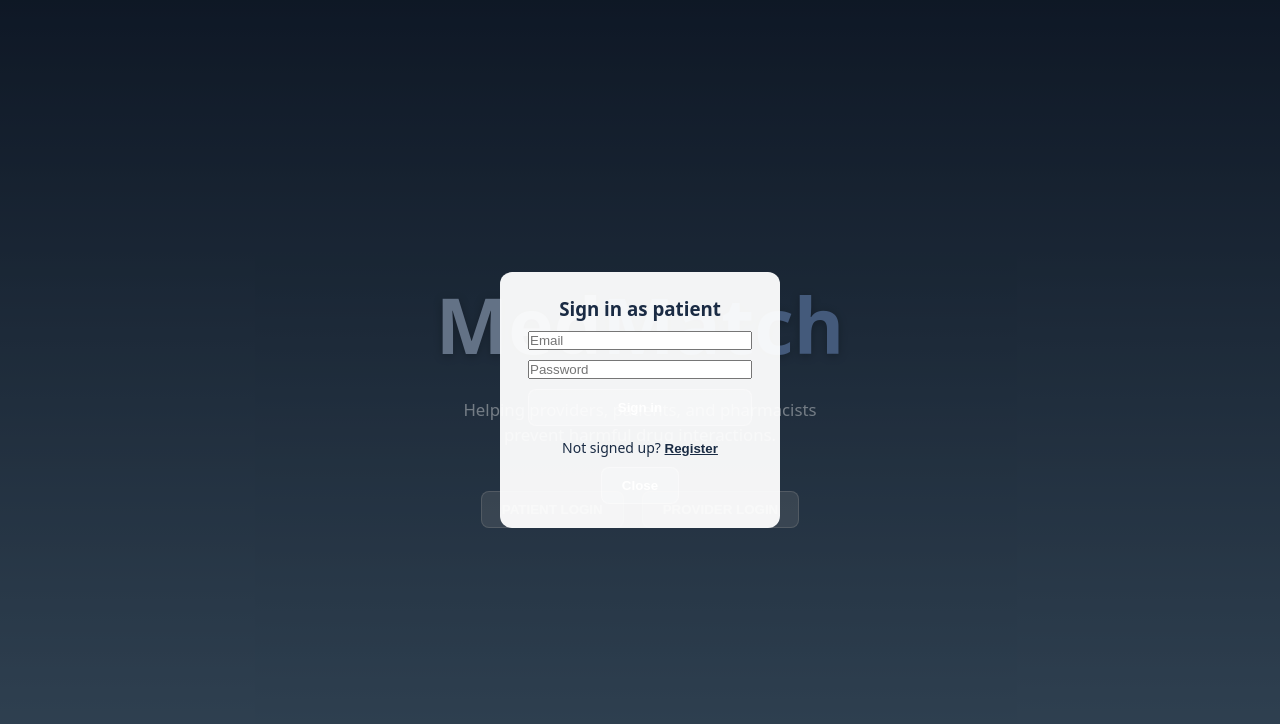
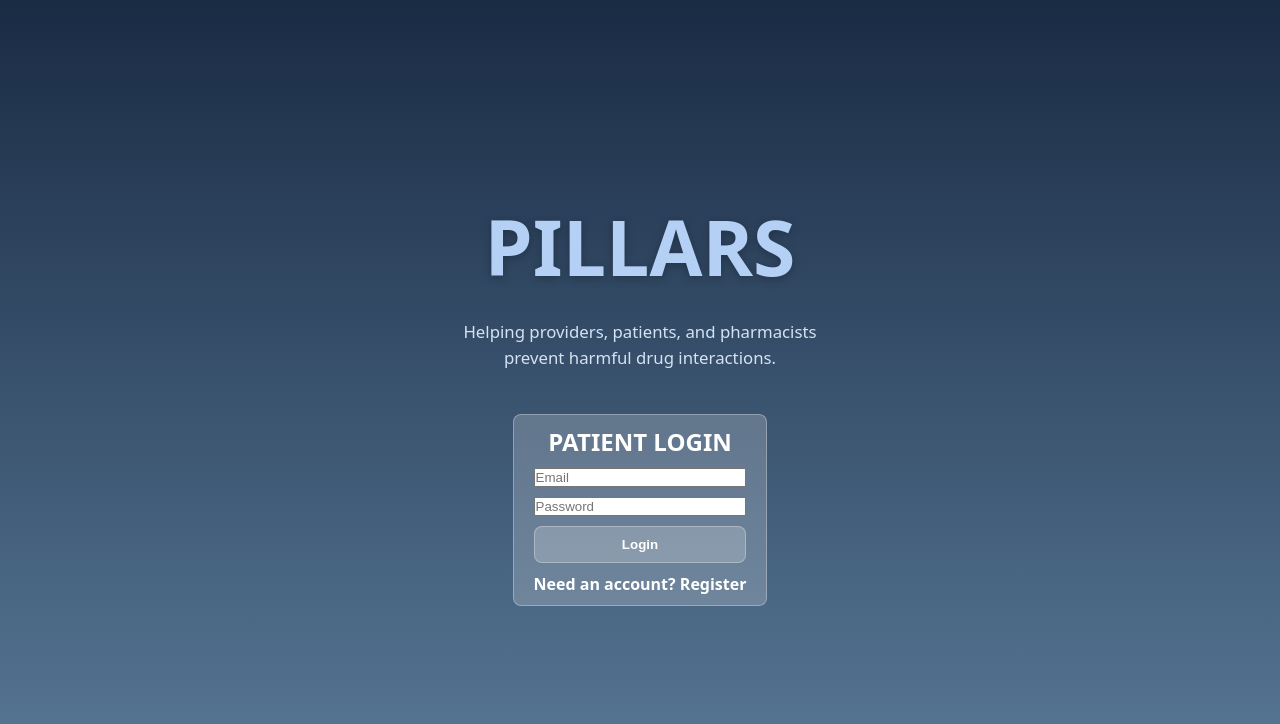
Before and after one commit to DevinciCodes/med-demo, a React (Vite) app in the folder client/: page / in a window 1280 px wide. Both pictures are taken after a click on the button "PATIENT LOGIN". Shown: the top 724 px of the page. Built offline with nearby package versions, Linux system fonts and the light colour scheme.

Commit message:
"Added firebase authentication setup and home page login form"

```diff
--- a/client/src/components/AuthModal.jsx
+++ /dev/null
@@ -1,107 +0,0 @@
-// src/components/AuthModal.jsx
-import { useState } from "react";
-import { auth, db } from "../firebase";
-import {
-  signInWithEmailAndPassword,
-  createUserWithEmailAndPassword,
-} from "firebase/auth";
-import { doc, setDoc, serverTimestamp } from "firebase/firestore";
-
-export default function AuthModal({ role = "patient", onClose, onSuccess }) {
-  const [mode, setMode] = useState("signin"); // 'signin' | 'register'
-  const [msg, setMsg] = useState("");
-  const [loading, setLoading] = useState(false);
-
-  async function handleSignIn(e) {
-    e.preventDefault();
-    setMsg(""); setLoading(true);
-    const form = new FormData(e.currentTarget);
-    const email = form.get("email");
-    const password = form.get("password");
-    try {
-      await signInWithEmailAndPassword(auth, email, password);
-      onSuccess?.(); onClose();
-    } catch (err) {
-      setMsg(err.message);
-    } finally { setLoading(false); }
-  }
-
-  async function handleRegister(e) {
-    e.preventDefault();
-    setMsg(""); setLoading(true);
-    const form = new FormData(e.currentTarget);
-    const name = form.get("name");
-    const email = form.get("email");
-    const password = form.get("password");
-
-    try {
-      const cred = await createUserWithEmailAndPassword(auth, email, password);
-      const uid = cred.user.uid;
-      // create a user profile doc
-      await setDoc(doc(db, "users", uid), {
-        name, email, role,
-        createdAt: serverTimestamp(),
-      });
-      setMsg("Registered successfully. Please sign in.");
-      setMode("signin");
-    } catch (err) {
-      setMsg(err.message);
-    } finally { setLoading(false); }
-  }
-
-  return (
-    <div className="modal-backdrop" onClick={onClose}>
-      <div className="modal" onClick={(e) => e.stopPropagation()}>
-        <h3 style={{ marginTop: 0, marginBottom: 10 }}>
-          {mode === "signin" ? `Sign in as ${role}` : `Create ${role} account`}
-        </h3>
-
-        {mode === "signin" ? (
-          <form onSubmit={handleSignIn} style={{ display: "grid", gap: 10 }}>
-            <input name="email" type="email" placeholder="Email" required />
-            <input name="password" type="password" placeholder="Password" required />
-            <button className="login-btn" type="submit" disabled={loading}>
-              {loading ? "Signing in..." : "Sign in"}
-            </button>
-          </form>
-        ) : (
-          <form onSubmit={handleRegister} style={{ display: "grid", gap: 10 }}>
-            <input name="name" placeholder="Full name" required />
-            <input name="email" type="email" placeholder="Email" required />
-            <input name="password" type="password" placeholder="Password (min 6)" minLength={6} required />
-            <button className="login-btn" type="submit" disabled={loading}>
-              {loading ? "Creating..." : "Create account"}
-            </button>
-          </form>
-        )}
-
-        {msg && <p style={{ color: "#b00020", marginTop: 10 }}>{msg}</p>}
-
-        <div style={{ marginTop: 12, fontSize: 14 }}>
-          {mode === "signin" ? (
-            <>Not signed up?{" "}
-              <button onClick={() => setMode("register")} style={linkBtn}>Register</button>
-            </>
-          ) : (
-            <>Have an account?{" "}
-              <button onClick={() => setMode("signin")} style={linkBtn}>Sign in</button>
-            </>
-          )}
-        </div>
-
-        <div style={{ marginTop: 10 }}>
-          <button className="login-btn" onClick={onClose}>Close</button>
-        </div>
-      </div>
-    </div>
-  );
-}
-
-const linkBtn = {
-  background: "none",
-  border: "none",
-  color: "#1a2b44",
-  fontWeight: 700,
-  cursor: "pointer",
-  textDecoration: "underline",
-};
--- a/client/src/firebase.js
+++ b/client/src/firebase.js
@@ -1,8 +1,15 @@
 // src/firebase.js
 import { initializeApp } from "firebase/app";
 import { getFirestore } from "firebase/firestore";
-import { getAuth } from "firebase/auth"; // <-- ADD THIS LINE
+import {
+  getAuth,
+  signInWithEmailAndPassword,
+  createUserWithEmailAndPassword,
+  signOut,
+  onAuthStateChanged,
+} from "firebase/auth";
 
+// your firebase config
 const firebaseConfig = {
   apiKey: "AIzaSyAF3aclDOp5dG1qmodOoAH2KXY-3MygA-I",
   authDomain: "pillars-e65ea.firebaseapp.com",
@@ -13,7 +20,19 @@ const firebaseConfig = {
   measurementId: "G-411Z2M2ZV8",
 };
 
+// init firebase
 const app = initializeApp(firebaseConfig);
+export const db = getFirestore(app);
+export const auth = getAuth(app);
 
-export const db = getFirestore(app);
-export const auth = getAuth(app); // <-- EXPORT THIS TOO
+// auth helpers to keep all firebase/auth in firebase.js
+export const loginUser = (email, password) =>
+  signInWithEmailAndPassword(auth, email, password);
+
+export const registerUser = (email, password) =>
+  createUserWithEmailAndPassword(auth, email, password);
+
+export const logoutUser = () => signOut(auth);
+
+export const listenToAuth = (callback) =>
+  onAuthStateChanged(auth, callback);
--- a/client/src/index.css
+++ b/client/src/index.css
@@ -74,6 +74,23 @@ body {
   transform: translateY(-2px);
 }
 
+.login-form {
+  display: flex;
+  flex-direction: column;
+  gap: 10px;
+}
+
+.login-form,
+.login-btn {
+  padding: 10px 20px;
+  border-radius: 8px;
+  border: 1px solid rgba(255, 255, 255, 0.3);
+  background: rgba(255, 255, 255, 0.2);
+  color: #fff;
+  font-weight: 600;
+  transition: all 0.25s ease;
+}
+
 /* ----------- MODAL ----------- */
 .modal-backdrop {
   position: fixed;
--- a/client/src/pages/Home.jsx
+++ b/client/src/pages/Home.jsx
@@ -1,34 +1,78 @@
 import { useState } from "react";
+import { loginUser, registerUser } from "../firebase";
 import "../index.css";
-import AuthModal from "../components/AuthModal";
 
 export default function Home() {
   const [role, setRole] = useState(null);
+  const [email, setEmail] = useState("");
+  const [password, setPassword] = useState("");
+  const [isRegister, setIsRegister] = useState(false);
+  const [message, setMessage] = useState("");
+
+  const handleSubmit = async (e) => {
+    e.preventDefault();
+    try {
+      if (isRegister) {
+        await registerUser(email, password);
+        setMessage("Account created successfully!");
+      } else {
+        await loginUser(email, password);
+        setMessage("Login successful!");
+      }
+    } catch (err) {
+      setMessage(err.message);
+    }
+  };
 
   return (
     <div className="home-container">
       <div className="home-content">
-        <h1 className="home-title">Med<span>Match</span></h1>
+        <h1 className="home-title">PILLARS</h1>
         <p className="home-subtitle">
           Helping providers, patients, and pharmacists <br />
           prevent harmful drug interactions.
         </p>
-        <div className="button-group">
-          <button className="login-btn" onClick={() => setRole("patient")}>PATIENT LOGIN</button>
-          <button className="login-btn" onClick={() => setRole("provider")}>PROVIDER LOGIN</button>
-        </div>
+
+        {!role ? (
+          <div className="button-group">
+            <button className="login-btn" onClick={() => setRole("patient")}>
+              PATIENT LOGIN
+            </button>
+            <button className="login-btn" onClick={() => setRole("provider")}>PROVIDER LOGIN
+            </button>
+          </div>
+        ) : (
+          <form className="login-form" onSubmit={handleSubmit}>
+            <h2>{role.toUpperCase()} LOGIN</h2>
+            <input
+              type="email"
+              placeholder="Email"
+              value={email}
+              onChange={(e) => setEmail(e.target.value)}
+              required
+            />
+            <input
+              type="password"
+              placeholder="Password"
+              value={password}
+              onChange={(e) => setPassword(e.target.value)}
+              required
+            />
+
+            <button className="login-btn" type="submit">{isRegister ? "Register" : "Login"}</button>
+
+            <p
+              className="toggle-link"
+              onClick={() => setIsRegister(!isRegister)}
+            >
+              {isRegister
+                ? "Already have an account? Log in"
+                : "Need an account? Register"}
+            </p>
+            {message && <p className="message">{message}</p>}
+          </form>
+        )}
       </div>
-
-      {role && (
-        <AuthModal
-          role={role}
-          onClose={() => setRole(null)}
-          onSuccess={(data) => {
-            console.log("Logged in:", data.user || data);
-            // navigate to /patient/dashboard later if you want
-          }}
-        />
-      )}
     </div>
   );
 }
```
